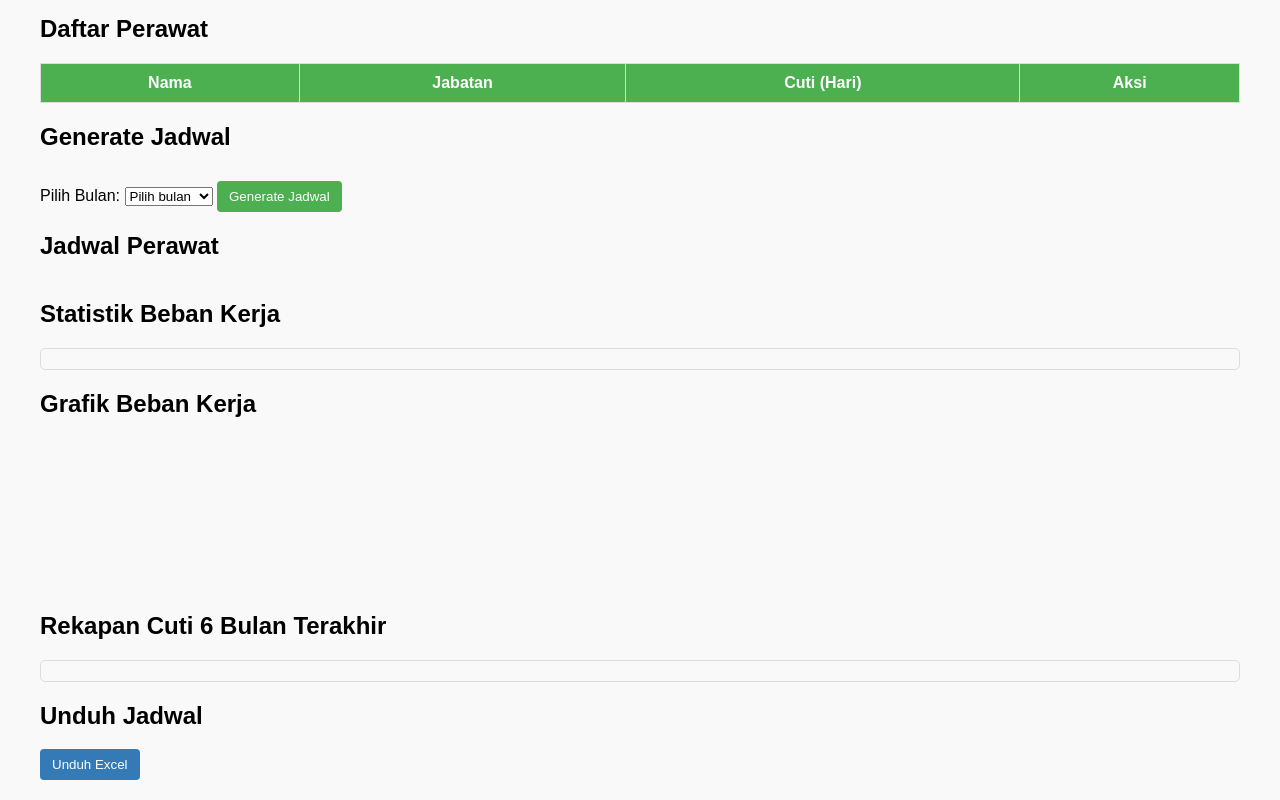
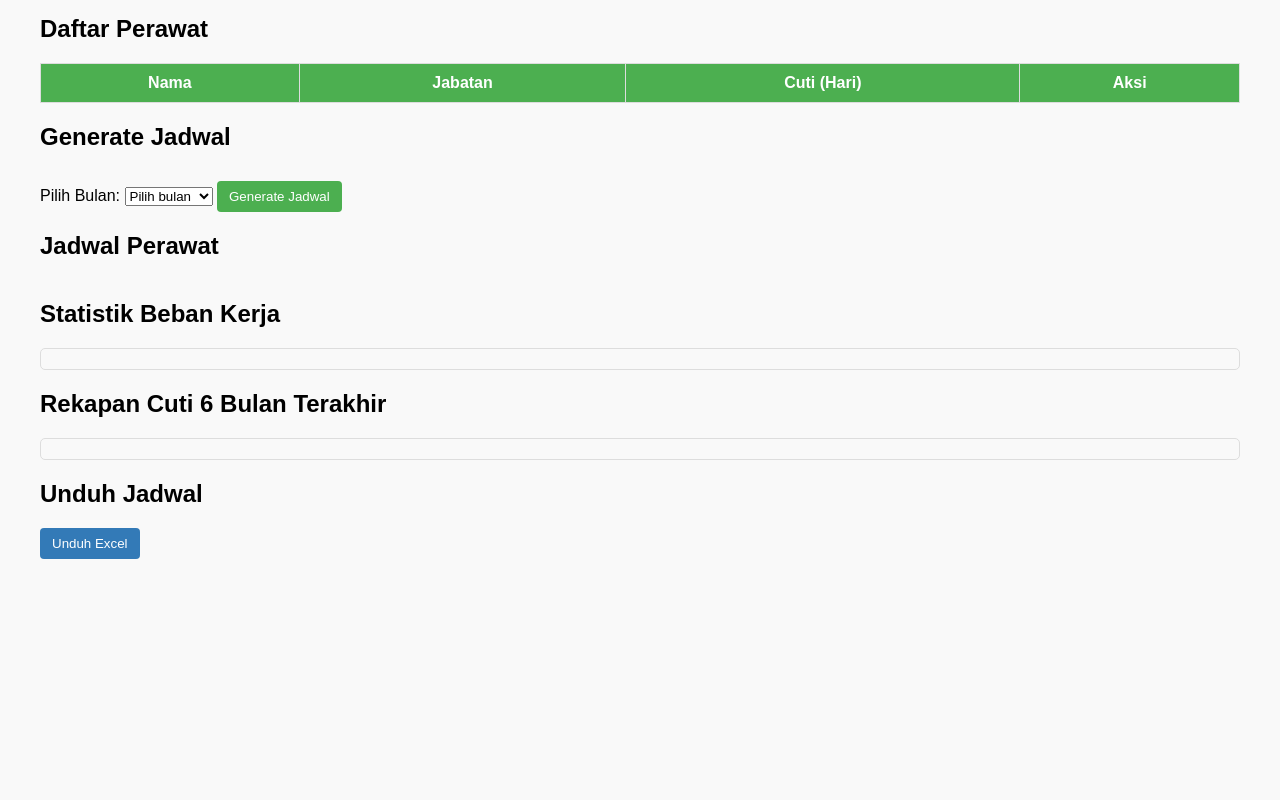
Before and after one commit to suryaALDI/Penjadwalan_Shift-Perawat, a plain HTML site: page index.html in a window 1280 px wide. Shown: the part 385-1185 px from the top of the page. After the commit the page ends 964 px from the top, so only its background shows below. Drawn offline with nearby package versions, Linux system fonts and the light colour scheme; no server answers.

Commit message:
Update index.html

```diff
--- a/index.html
+++ b/index.html
@@ -85,12 +85,6 @@
             <div id="workloadStats"></div>
         </section>
 
-        <!-- Grafik Beban Kerja -->
-        <section class="chart-section">
-            <h2>Grafik Beban Kerja</h2>
-            <canvas id="workloadChart"></canvas>
-        </section>
-
         <!-- Rekapan Cuti -->
         <section class="leave-summary-section">
             <h2>Rekapan Cuti 6 Bulan Terakhir</h2>
```
